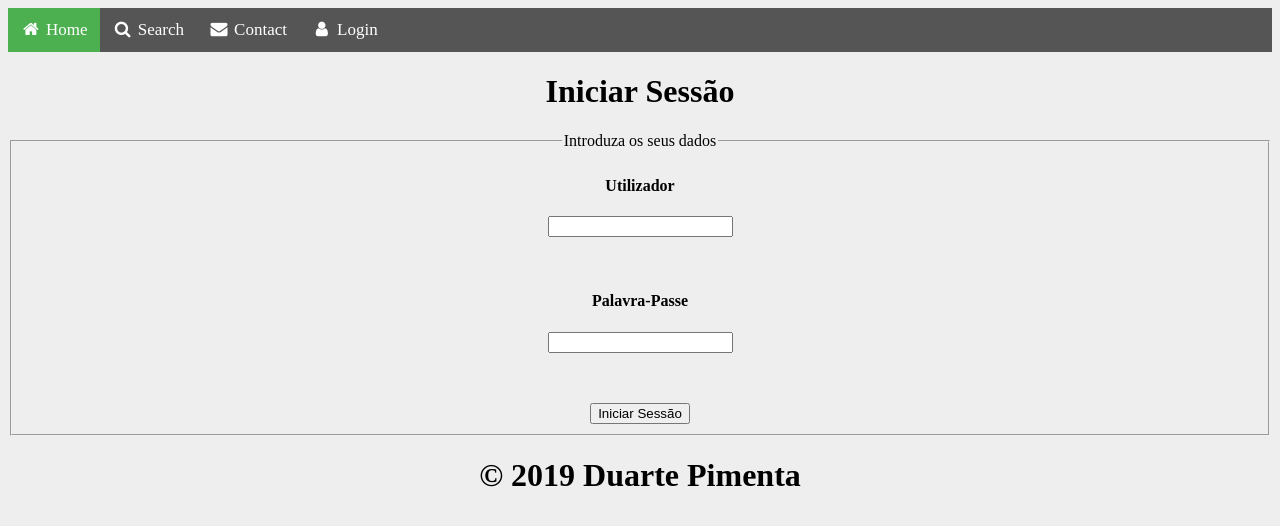
After one commit to Pimenta017/Menus011, a Flask app: page /login in a window 1280 px wide. The commit adds this page. Shown: the top 526 px of the page. Run offline with Flask 2, Linux system fonts and the light colour scheme.

Commit message:
Add files via upload

```diff
--- a/app.py
+++ b/app.py
@@ -5,17 +5,9 @@ app = Flask(__name__)
 def index():
     return render_template('index.html')
 
-@app.route('/p1')
-def p1():
-    return render_template('p1.html')
-
-@app.route('/p2')
-def p2():
-    return render_template('p2.html')
-
-@app.route('/p3')
-def p3():
-    return render_template('p3.html')
+@app.route('/login')
+def login():
+    return render_template('login.html')
 
 if __name__ == '__main__':
     app.run()
--- a/static/style.css
+++ b/static/style.css
@@ -1,3 +1,9 @@
+body {
+    background-color: #eee;
+    text-align: center;
+}
+
+
 /* Style the navigation bar */
 .navbar {
   width: 100%;
--- a/templates/layout.html
+++ b/templates/layout.html
@@ -13,9 +13,9 @@
 <body>
 <div class="navbar">
     <a class="active" href="#"><i class="fa fa-fw fa-home"></i> Home</a>
-    <a href="/p1"><i class="fa fa-fw fa-search"></i> Search</a>
-    <a href="/p2"><i class="fa fa-fw fa-envelope"></i> Contact</a>
-    <a href="/p3"><i class="fa fa-fw fa-user"></i> Login</a>
+    <a href="/s"><i class="fa fa-fw fa-search"></i> Search</a>
+    <a href="/"><i class="fa fa-fw fa-envelope"></i> Contact</a>
+    <a href="/login"><i class="fa fa-fw fa-user"></i> Login</a>
 </div>
 
 {% block conteudo %}
--- /dev/null
+++ b/templates/login.html
@@ -0,0 +1,21 @@
+{% extends 'layout.html' %}
+{% block titulo %}
+<title>Iniciar Sessão</title>
+{% endblock %}
+
+{% block conteudo %}
+<h1>Iniciar Sessão</h1>
+<form method="post">
+    <fieldset>
+        <legend>Introduza os seus dados</legend>
+        <h4>Utilizador</h4>
+        <input type="text" name="utilizador" required>
+        <p><br></p>
+        <h4>Palavra-Passe</h4>
+        <input type="password" name="passe" required>
+        <p><br></p>
+        <input type="submit" value="Iniciar Sessão">
+    </fieldset>
+</form>
+
+{% endblock %}
```
